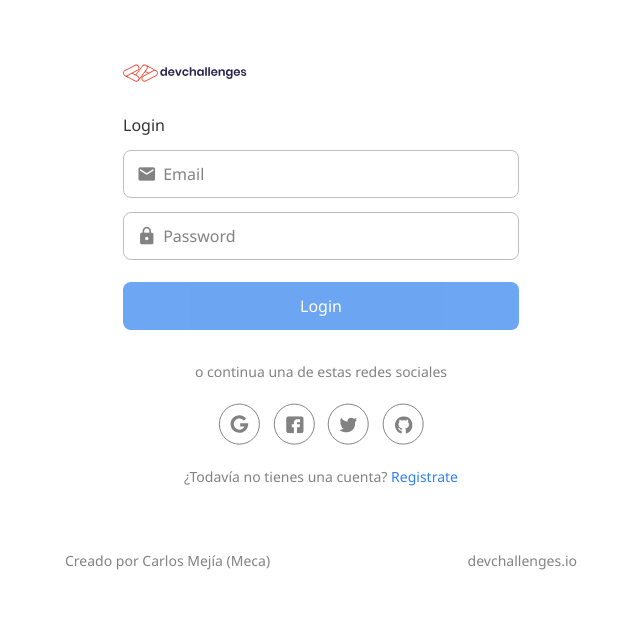
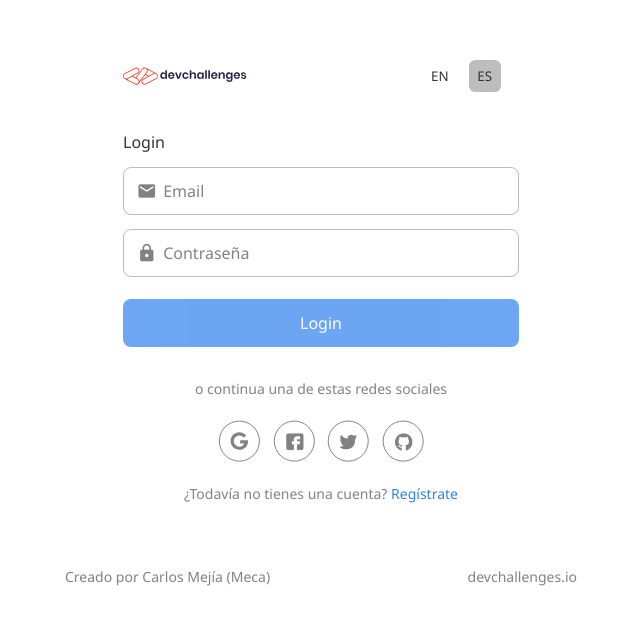
Before and after one commit to mecamon/authentication-app-client, a Vue app: page / in a window 1280 px wide. Shown: the part 112-736 px from the top of the page, without its empty margins (319-959 px from the left). Built offline with nearby package versions, Linux system fonts and the light colour scheme.

Commit message:
LANG OPTIONS feat: users can choose between english en spanish languages

```diff
--- a/src/App.vue
+++ b/src/App.vue
@@ -59,6 +59,8 @@ button {
   justify-content: center;
   align-items: center;
   height: 3rem;
+  outline: none;
+  border: none;
   //span {
   //  color: white;
   //}
@@ -66,10 +68,20 @@ button {
 button:disabled {
   opacity: 0.7;
 }
-.primary-btn {
-  span {
-    color: white;
-  }
+.lang-btn {
+  margin: 0 0.4rem;
+  padding: 0.5rem;
+  background-color: var(--background-color);
+  height: 2rem;
+  width: 2rem;
+  border-radius: 0.4rem;
+}
+.lang-btn:hover {
+  background-color: var(--accent-color) !important;
+  color: white;
+}
+.lang-btn-selected {
+  background-color: var(--border-color) !important;
 }
 .mid-size-font {
   font-size: 20px;
--- a/src/components/AuthForm.vue
+++ b/src/components/AuthForm.vue
@@ -3,36 +3,45 @@
     <form @submit.prevent="handleSubmit">
       <div class="logo-area">
         <img src="../assets/images/devchallenges.svg" alt="dev challenges logo">
+        <div class="lang-group">
+          <div>
+            <button class="lang-btn" type="button" :class="[$i18n.locale === 'en' ? 'lang-btn-selected': '']" @click="$i18n.locale='en'">EN</button>
+            <button class="lang-btn" type="button" :class="[$i18n.locale === 'es' ? 'lang-btn-selected': '']" @click="$i18n.locale='es'">ES</button>
+          </div>
+        </div>
       </div>
       <div v-if="!isLogin">
         <span class="bold">{{ $t("auth.loginFormMsg1") }}</span>
         <span class="light">{{ $t("auth.loginFormMsg2") }}</span>
       </div>
       <span v-else>Login</span>
+<!--      EMAIL-->
       <div class="input-container">
-        <label for="email" hidden >Email</label>
+        <label for="email" hidden >{{ $t("profile.emailLabel") }}</label>
         <span class="material-icons icons">email</span>
         <input
             id="email"
             autocomplete="email"
             type="email"
-            placeholder="Email"
+            :placeholder="$t('auth.emailPlaceholder')"
             v-model="userInfo.email"
             data-testid="email-input"
         >
       </div>
+<!--      PASSWORD-->
       <div class="input-container">
-        <label for="password" hidden >Password</label>
+        <label for="password" hidden >{{ $t("profile.passwordLabel") }}</label>
         <span class="material-icons icons">https</span>
         <input
             id="password"
             autocomplete="password"
             type="password"
-            placeholder="Password"
+            :placeholder="$t('auth.passwordPlaceholder')"
             v-model="userInfo.password"
             data-testid="password-input"
         >
       </div>
+<!--      SUBMIT-->
       <button
         type="submit"
         :disabled="canSendUserInfo"
@@ -47,6 +56,7 @@
           {{ isLogin ? 'Login' : $t("auth.startCoding") }}
         </span>
       </button>
+<!--      SOCIALS-->
       <span class="muted">{{ $t("auth.logWithSocials") }}</span>
       <socials @github-login="$emit('github-login')" />
       <span v-if="!isLogin" class="muted">{{ $t("auth.alreadyMember") }}
@@ -96,6 +106,16 @@ interface UserInfo {
 </script>
 
 <style lang="scss" scoped>
+  div.lang-group {
+    padding: 12px;
+    display: flex;
+    align-items: center;
+    justify-content: space-between;
+    div {
+      display: flex;
+      align-items: center;
+    }
+  }
   .form-container {
     width: 100%;
     margin: auto;
@@ -152,7 +172,7 @@ interface UserInfo {
       font-weight: lighter;
     }
   }
-  button {
+  button.primary-btn {
     background-color: var(--accent-color);
     color: white;
     font-weight: 400;
@@ -162,6 +182,9 @@ interface UserInfo {
     border-radius: 8px;
     margin-top: 22px;
     margin-bottom: 32px;
+    span {
+      color: white;
+    }
   }
   span.bold {
     font-weight: 600;
@@ -174,6 +197,9 @@ interface UserInfo {
     display: block;
   }
   .logo-area {
+    display: flex;
+    justify-content: space-between;
+    align-items: center;
     margin-bottom: 27px;
     img {
       width: auto;
--- a/src/components/CustomHeader.vue
+++ b/src/components/CustomHeader.vue
@@ -2,6 +2,7 @@
   <div class="header-group">
     <img src="../assets/images/devchallenges.svg" alt="logo" data-testid="logo">
     <div class="header-right-side">
+<!--      DROPDOWN-->
       <div class="dropdown-container">
         <button data-testid="menu-button" @click="toggleDropdown">
           <div class="profile-photo">
@@ -17,16 +18,23 @@
           </div>
         </button>
         <div class="dropdown" v-show="isShowingDropdown">
-          <div data-testid="profile-menu-item">
+          <div class="group" data-testid="profile-menu-item">
             <span class="material-icons icon">person</span>
             <span class="menu-title">{{$t("general.myProfile")}}</span>
           </div>
-          <div data-testid="group-chat-menu-item">
+          <div class="group" data-testid="group-chat-menu-item">
             <span class="material-icons icon">people_alt</span>
             <span class="menu-title">{{$t("general.groupChat")}}</span>
           </div>
+          <div class="lang-group">
+            <span class="material-icons-outlined material-icons">language</span>
+            <div>
+              <button class="lang-btn" :class="[$i18n.locale === 'en' ? 'lang-btn-selected': '']" @click="$i18n.locale='en'">EN</button>
+              <button class="lang-btn" :class="[$i18n.locale === 'es' ? 'lang-btn-selected': '']" @click="$i18n.locale='es'">ES</button>
+            </div>
+          </div>
           <hr>
-          <div data-testid="logout-menu-item" @click="$emit('logout')">
+          <div class="group" data-testid="logout-menu-item" @click="$emit('logout')">
             <span class="material-icons icon red">logout</span>
             <span class="red menu-title">{{$t("general.logout")}}</span>
           </div>
@@ -127,7 +135,7 @@ function shortenDropdownButtonOnMobile(): void {
     border-radius: 12px;
     padding: 12px;
     box-shadow: 0px 0px 8px rgba(114, 114, 114, 0.577);
-    div {
+    div.group {
       cursor: pointer;
       border-radius: 8px;
       //display: block;
@@ -146,7 +154,17 @@ function shortenDropdownButtonOnMobile(): void {
         color: var(--danger-color);
       }
     }
-    div:hover {
+    div.lang-group {
+      padding: 12px;
+      display: flex;
+      align-items: center;
+      justify-content: space-between;
+      div {
+        display: flex;
+        align-items: center;
+      }
+    }
+    div.group:hover {
       background-color: #F2F2F2;
     }
   }
--- a/src/components/EditProfileForm.vue
+++ b/src/components/EditProfileForm.vue
@@ -6,38 +6,45 @@
     </span>
     <form id="edit-form" @submit.prevent="handlerSubmit()" class="profile-info">
       <div class="title-area">
-        <h2>Change Info</h2>
-        <h6>Changes will be reflected to every services</h6>
+        <h2>{{$t("profile.changeInfo")}}</h2>
+        <h6>{{$t("profile.changesReflected")}}</h6>
       </div>
+<!--      IMAGE-->
       <div class="image-area">
         <div @click="uploadPhoto()" class="image-container">
           <span class="material-icons icon">photo_camera</span>
           <img v-if="!userInfoToEdit.photoURL" src="../assets/images/profile-placeholder.png" alt="profile image">
           <img v-else :src="userInfoToEdit.photoURL" alt="profile image">
         </div>
-        <button type="button" @click="uploadPhoto()">CHANGE PHOTO</button>
+        <button type="button" @click="uploadPhoto()">{{ $t("profile.changePhoto") }}</button>
         <input type="file" name="file" data-testid="photo" ref="inputFile">
       </div>
+<!--      NAME-->
       <div class="info-group">
-        <label for="user-name-input">Name</label>
+        <label for="user-name-input">{{$t("profile.nameLabel")}}</label>
         <input type="text" name="name" v-model="userInfoToEdit.name" id="user-name-input" data-testid="name">
       </div>
+<!--      BIO-->
       <div class="info-group">
-        <label for="user-name-input">Bio</label>
+        <label for="user-name-input">{{$t("profile.bioLabel")}}</label>
         <input type="text" name="bio" v-model="userInfoToEdit.bio" id="user-bio-input" data-testid="bio">
       </div>
+<!--      PHONE-->
       <div class="info-group">
-        <label for="user-name-input">Phone</label>
+        <label for="user-name-input">{{$t("profile.phoneLabel")}}</label>
         <input type="number" name="telephone" v-model="userInfoToEdit.telephone" id="user-phone-input" data-testid="phone">
       </div>
+<!--      EMAIL-->
       <div class="info-group">
-        <label for="user-name-input">Email</label>
+        <label for="user-name-input">{{$t("profile.emailLabel")}}</label>
         <input type="email" name="email" v-model="userInfoToEdit.email" id="user-email-input" data-testid="email">
       </div>
+<!--      PASSWORD-->
       <div class="info-group">
-        <label for="user-name-input">Password</label>
+        <label for="user-name-input">{{$t("profile.passwordLabel")}}</label>
         <input type="password" name="password" v-model="userInfoToEdit.password" id="user-password-input" data-testid="password">
       </div>
+<!--      SUBMIT-->
       <div>
         <button
           type="submit"
@@ -48,7 +55,7 @@
           <span v-if="isLoading" class="lds-ring">
             <span></span><span></span><span></span><span></span>
           </span>
-          <span v-if="!isLoading">Save</span>
+          <span v-if="!isLoading">{{$t("profile.save")}}</span>
         </button>
       </div>
     </form>
--- a/src/components/NotificationCard.vue
+++ b/src/components/NotificationCard.vue
@@ -7,7 +7,7 @@
           data-testid="head">
         <span class="material-icons icon" data-testid="icon">error</span>
         <span class="mid-size-font" data-testid="title-value">
-          {{ props.error.statusCode?.toString().startsWith('2') ? 'Success' : 'Error' }}
+          {{ props.error.statusCode?.toString().startsWith('2') ? $t("notification.success") : $t("notification.error") }}
         </span>
       </div>
       <ul>
--- a/src/i18n/locales.ts
+++ b/src/i18n/locales.ts
@@ -12,10 +12,12 @@ const messages = {
       loginFormMsg1: 'Join thousands of learners from around the world ',
       loginFormMsg2: 'Master web development by making real-life projects. There are multiple paths for you to choose.',
       logWithSocials: 'or continue with these social profile',
-      alreadyMember: 'Adready a member? ',
+      alreadyMember: 'Already a member? ',
       registerMsg: "Don't have an account yet? ",
       login: 'Login',
       register: 'Register',
+      emailPlaceholder: 'Email',
+      passwordPlaceholder: 'Password',
       startCoding: 'Start coding now',
       createdBy: 'Created by Carlos Mejía (Meca)',
     },
@@ -24,14 +26,22 @@ const messages = {
       basicInfo: 'Basic info, like your name and photo',
       profileLabel: 'Profile',
       profileMsg: 'Some info may be visible to other people',
+      changeInfo: 'Change Info',
+      changesReflected: 'Changes will be reflected to every services',
+      changePhoto: 'CHANGE FOTO',
       edit: 'Edit',
+      save: 'Save',
       photoLabel: 'PHOTO',
       nameLabel: 'NAME',
       bioLabel: 'BIO',
       phoneLabel: 'PHONE',
       emailLabel: 'EMAIL',
       passwordLabel: 'PASSWORD'
-    }
+    },
+      notification: {
+        error: 'Error!',
+        success: 'Success!'
+      }
   },
   es: {
     general: {
@@ -47,7 +57,9 @@ const messages = {
       alreadyMember: '¿Ya eres miembro? ',
       registerMsg: "¿Todavía no tienes una cuenta? ",
       login: 'Haz login',
-      register: 'Registrate',
+      register: 'Regístrate',
+      emailPlaceholder: 'Email',
+      passwordPlaceholder: 'Contraseña',
       startCoding: 'Comience ahora',
       createdBy: 'Creado por Carlos Mejía (Meca)',
     },
@@ -56,13 +68,21 @@ const messages = {
       basicInfo: 'Información básica, como tu nombre y foto',
       profileLabel: 'Perfil',
       profileMsg: 'Alguna información será visible para otros',
+      changeInfo: 'Cambiar información',
+      changesReflected: 'Los cambios serán reflejandos en todos los servicios',
+      changePhoto: 'CAMBIAR FOTO',
       edit: 'Editar',
+      save: 'Guardar',
       photoLabel: 'FOTO',
       nameLabel: 'NOMBRE',
       bioLabel: 'BIO',
       phoneLabel: 'TELÉFONO',
       emailLabel: 'EMAIL',
-      passwordLabel: 'CONTRASEÑA'
+      passwordLabel: 'CONTRASEÑA',
+    },
+    notification: {
+      error: '¡Error!',
+      success: '¡Hecho!'
     }
   }
 }
```
